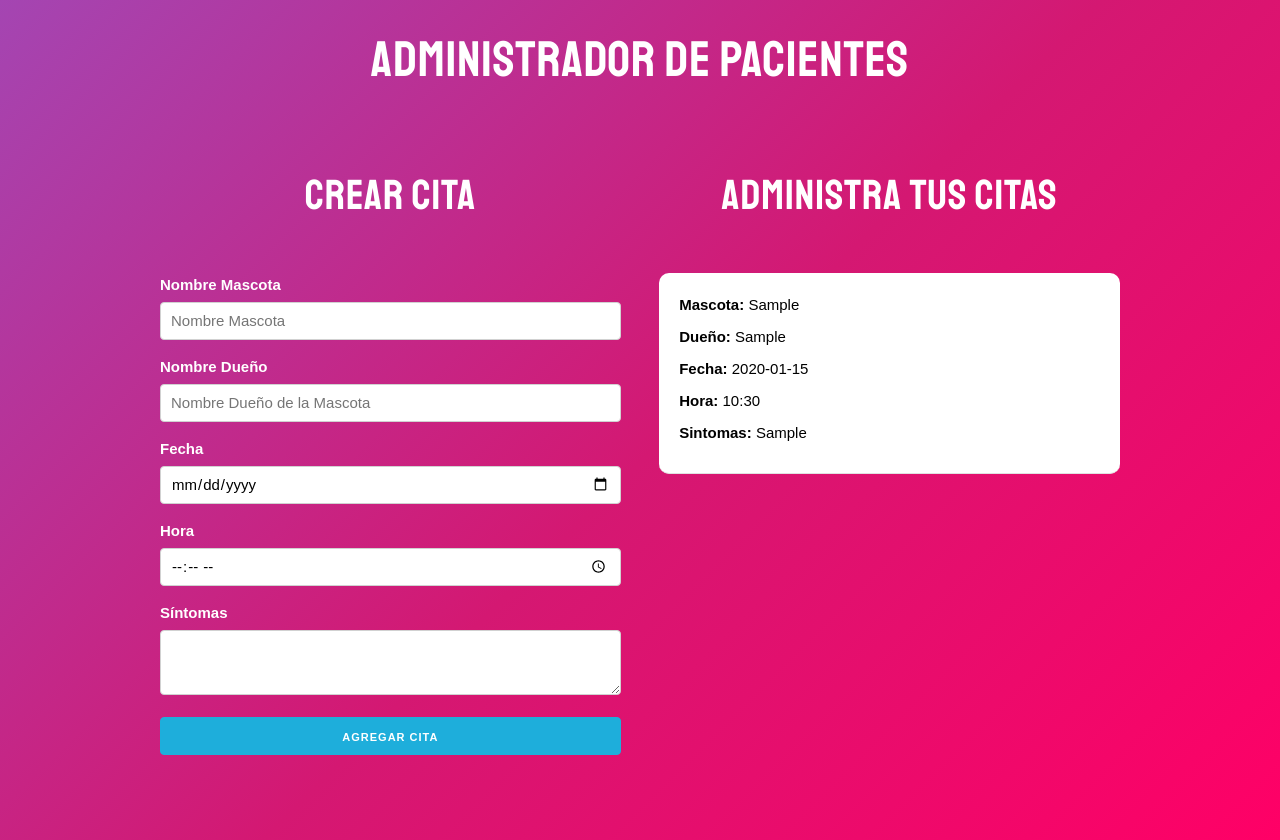
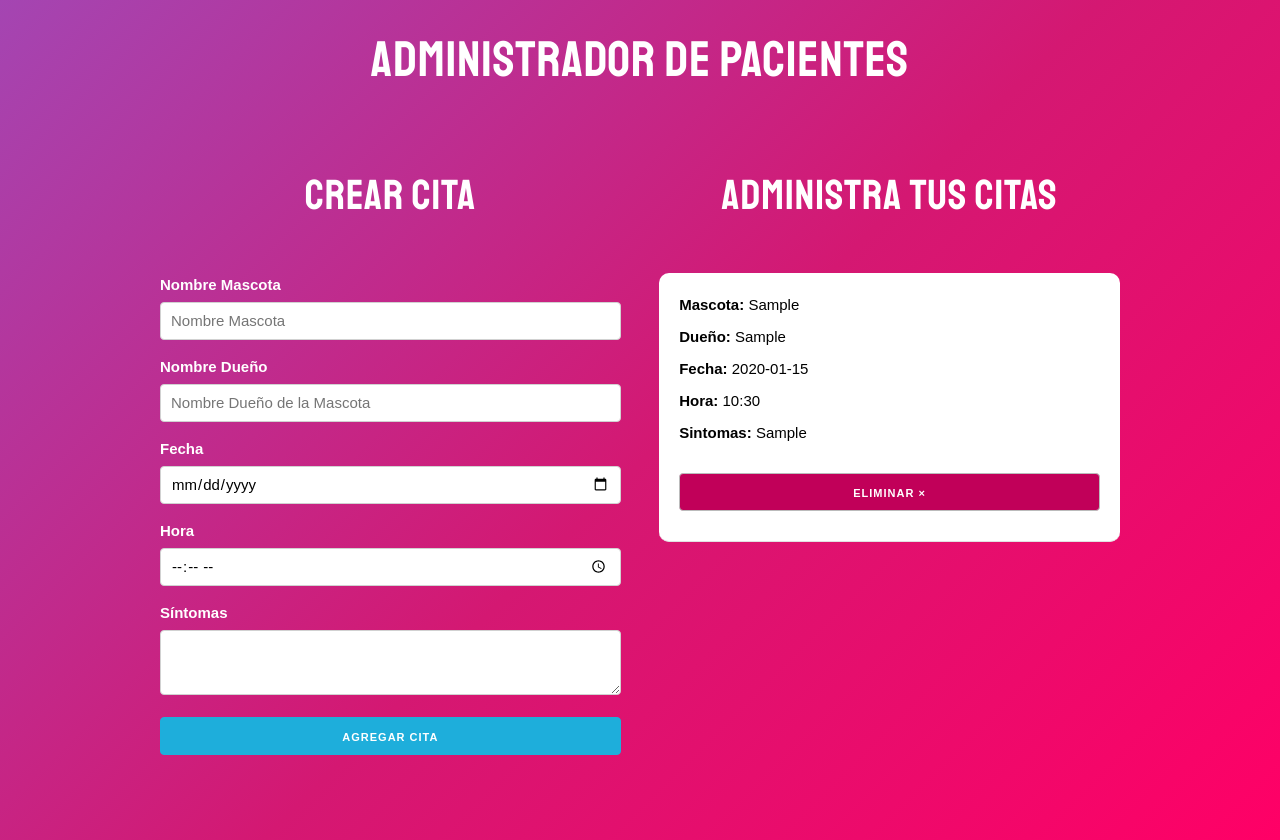
Before and after one commit to joaribero/Pet-Dates, a React (Create React App) app: page / in a window 1280 px wide. Both pictures are taken after typing "Sample", "Sample", "2020-01-15", "10:30", "Sample" into the empty fields and a click on the button "AGREGAR CITA". Built offline with nearby package versions, Linux system fonts and the light colour scheme.

Commit message:
Delete dates

```diff
--- a/src/App.js
+++ b/src/App.js
@@ -1,4 +1,4 @@
-import React, {Fragment, useState} from 'react';
+import React, {Fragment, useState, useEffect} from 'react';
 import Formulario from './components/Formulario.jsx';
 import Cita from './components/Cita.jsx';
 
@@ -9,10 +9,25 @@ function App() {
   //Array de citas
   const [citas, guardarCitas] = useState([]);
 
+  //UseEffect
+  useEffect(() => {
+    console.log('listo');
+  })
+
   //Función que toma las citas actuales y agrega la nueva
   const crearCita = cita => {
     guardarCitas([...citas, cita]);
   }
+
+  //Función para eliminar una cita
+  const eliminarCita = id => {
+    const nuevasCitas = citas.filter(cita => cita.id !== id);
+
+    guardarCitas(nuevasCitas);
+  }
+
+  //Mensaje condicional
+  const titulo = citas.length === 0 ? 'No hay citas' : 'Administra tus Citas';
 
   return (
     <Fragment>
@@ -26,13 +41,16 @@ function App() {
             />
           </div>
           <div className="one-half column">
-            <h2>Administra tus citas</h2>
-            {citas.map(cita => (
-              <Cita
-                key= {cita.id}
-                cita={cita}
-              />
-            ))}
+            <h2>{titulo}</h2>
+            {
+              citas.map(cita => (
+                <Cita
+                  key= {cita.id}
+                  cita={cita}
+                  eliminarCita={eliminarCita}
+                />
+              ))
+            }
           </div>
         </div>
       </div>
--- a/src/components/Cita.jsx
+++ b/src/components/Cita.jsx
@@ -1,6 +1,6 @@
 import React from 'react';
 
-const Cita = ({cita}) => {
+const Cita = ({cita,eliminarCita}) => {
     return(
         <div className="cita">
             <p>Mascota: <span>{cita.mascota}</span> </p>
@@ -8,6 +8,12 @@ const Cita = ({cita}) => {
             <p>Fecha: <span>{cita.fecha}</span> </p>
             <p>Hora: <span>{cita.hora}</span> </p>
             <p>Sintomas: <span>{cita.sintomas}</span> </p>
+
+            <button
+                className="button eliminar u-full-width"
+                onClick={() => eliminarCita(cita.id)}>
+                    Eliminar &times;
+            </button>
         </div>
     )
 };
```
